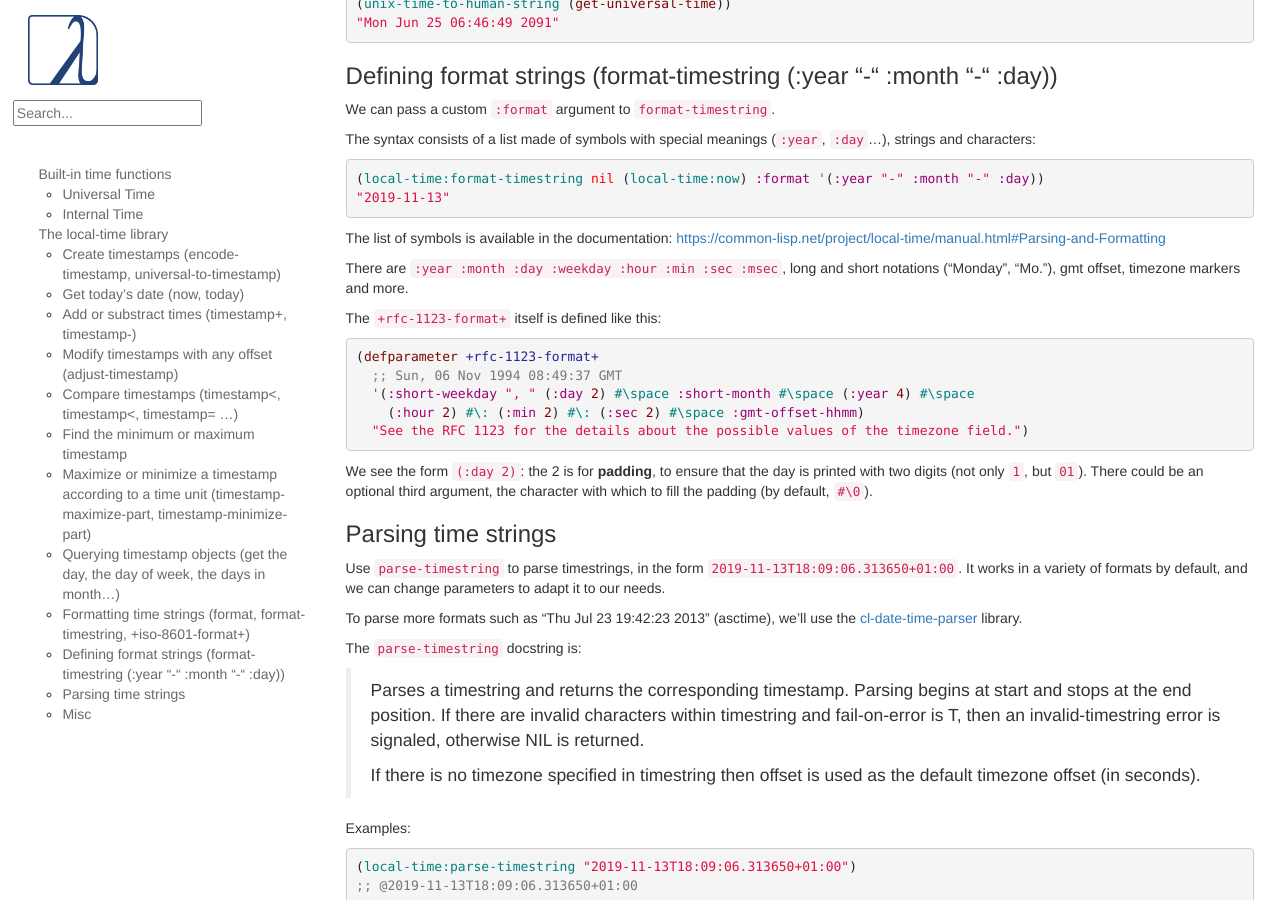
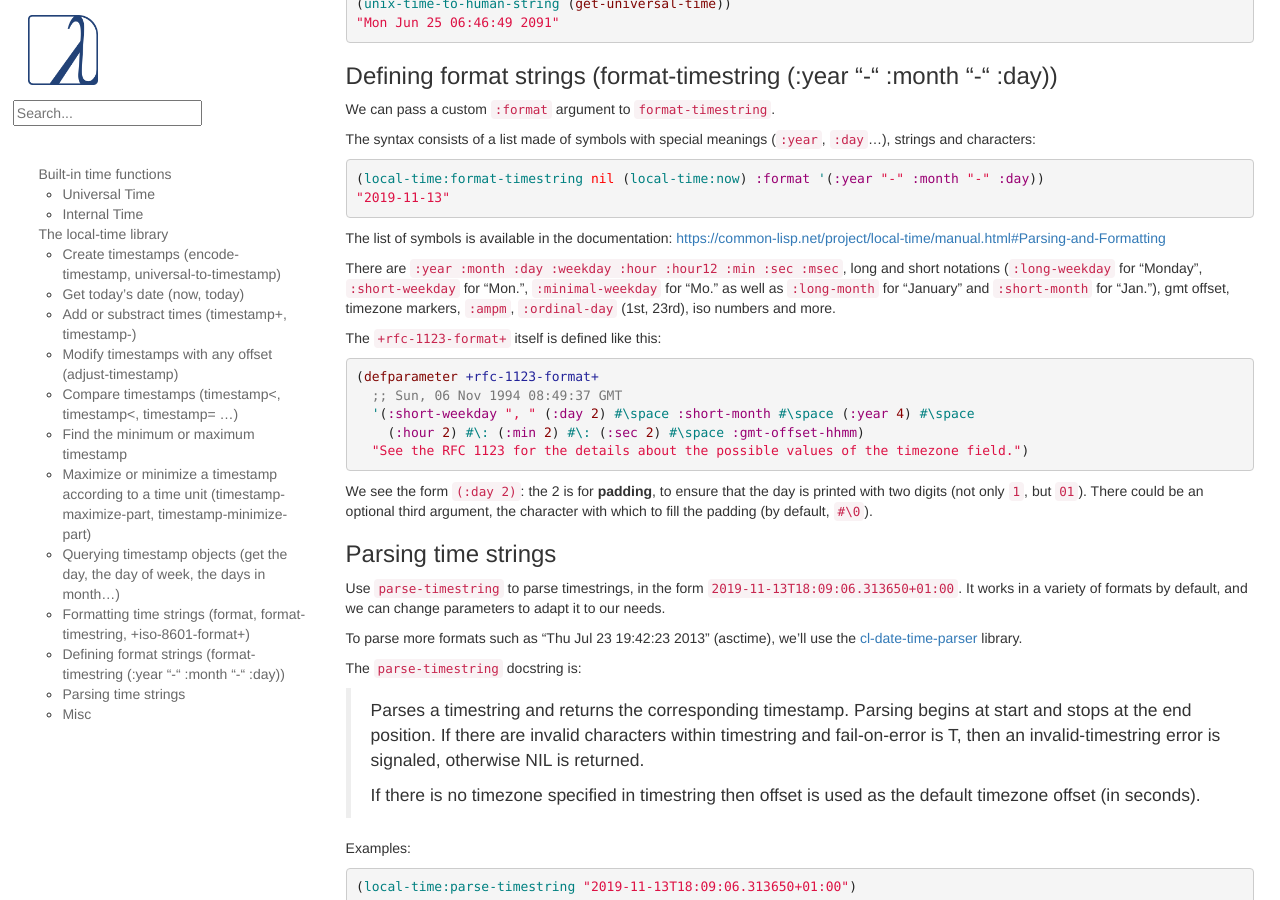
Before and after one commit to LispCookbook/cl-cookbook, a Jekyll site: the page built from dates_and_times.md, in a window 1280 px wide and 900 px high, scrolled down 6485 px. Built offline with Jekyll 4.4.1, drawn with Linux system fonts in a browser that asks for light colours.

Commit message:
local-time: more formatting symbols (long and short weekday, month etc)

```diff
--- a/dates_and_times.md
+++ b/dates_and_times.md
@@ -413,9 +413,9 @@ The syntax consists of a list made of symbols with special meanings
 
 The list of symbols is available in the documentation: [https://common-lisp.net/project/local-time/manual.html#Parsing-and-Formatting](https://common-lisp.net/project/local-time/manual.html#Parsing-and-Formatting)
 
-There are `:year :month :day :weekday :hour :min :sec :msec`, long and
-short notations ("Monday", "Mo."), gmt offset, timezone markers and
-more.
+There are `:year :month :day :weekday :hour :hour12 :min :sec :msec`, long and
+short notations (`:long-weekday` for "Monday", `:short-weekday` for
+"Mon.", `:minimal-weekday` for "Mo." as well as `:long-month` for "January" and `:short-month` for "Jan."), gmt offset, timezone markers, `:ampm`, `:ordinal-day` (1st, 23rd), iso numbers and more.
 
 The `+rfc-1123-format+` itself is defined like this:
 
```
